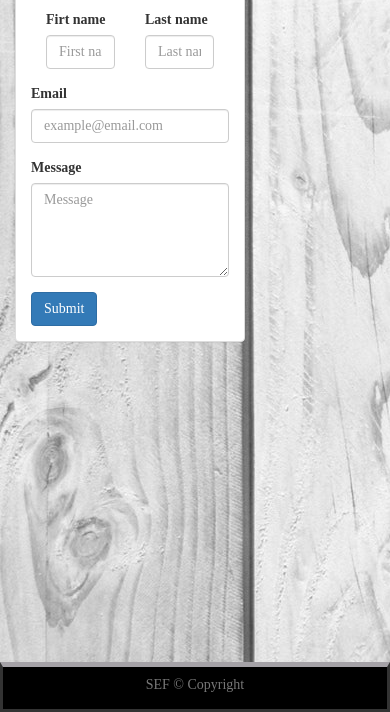
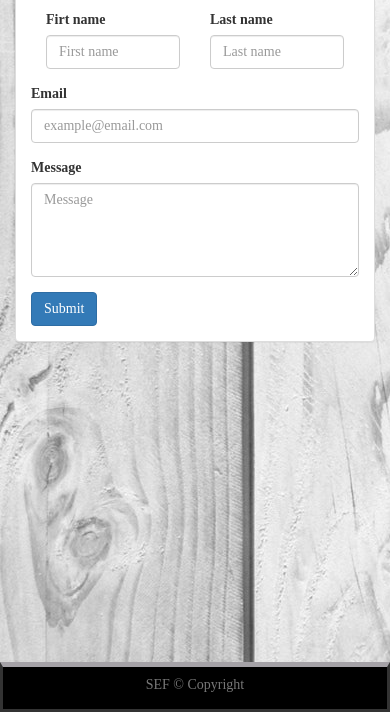
Before and after one commit to SaadiaELF/HOMEWORK02_SEF, a plain HTML site: page contact.html in a window 390 px wide. Shown: the part 132-844 px from the top of the page. Drawn offline with nearby package versions, Linux system fonts and the light colour scheme; a web font is replaced by a local one.

Commit message:
improving reponsivity

```diff
--- a/contact.html
+++ b/contact.html
@@ -62,7 +62,7 @@ container-fluid occupy the full width of the page-->
 <main class="row">
 
 <!--Creating a Panel that take 8 of 12 of the screen for small screen and 6 of 12 for medium screen and above-->
-    <div class="col-xs-8 col-md-6">
+    <div class="col-xs col-md-6">
 
       <div class="panel panel-default">
 
```
